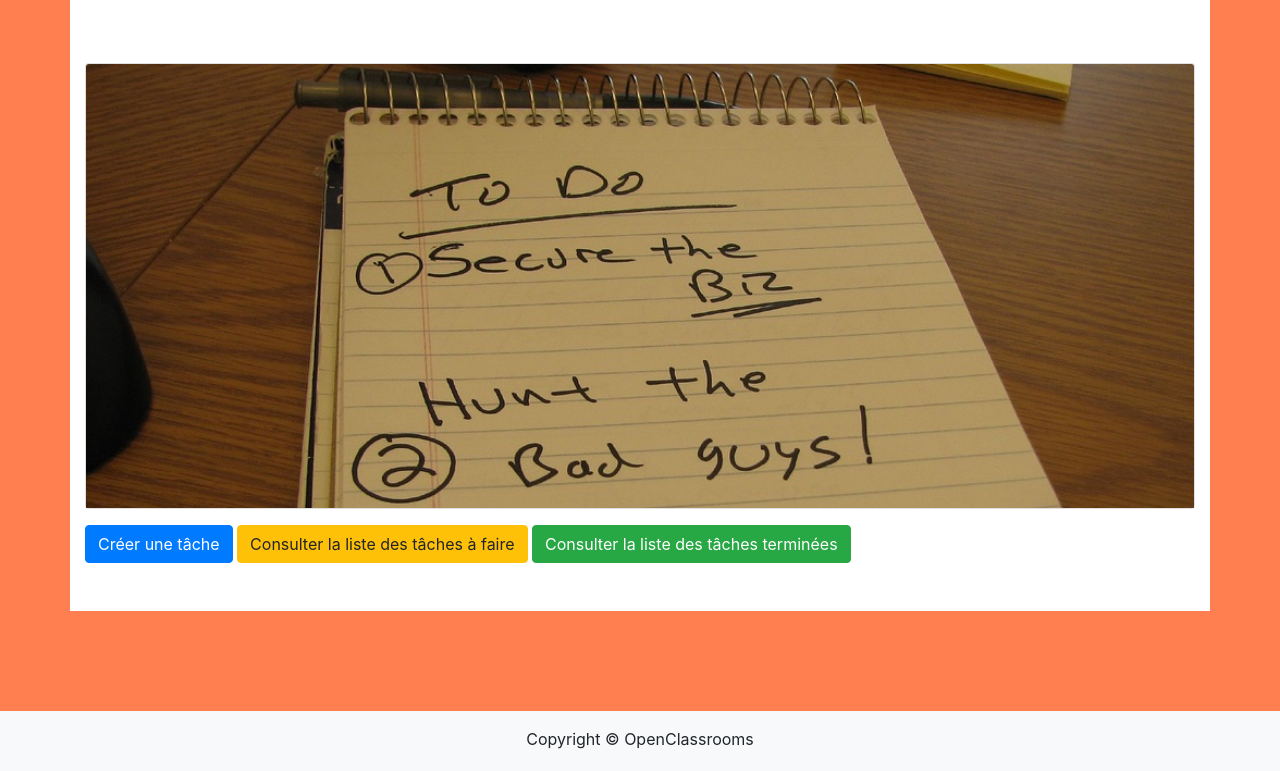
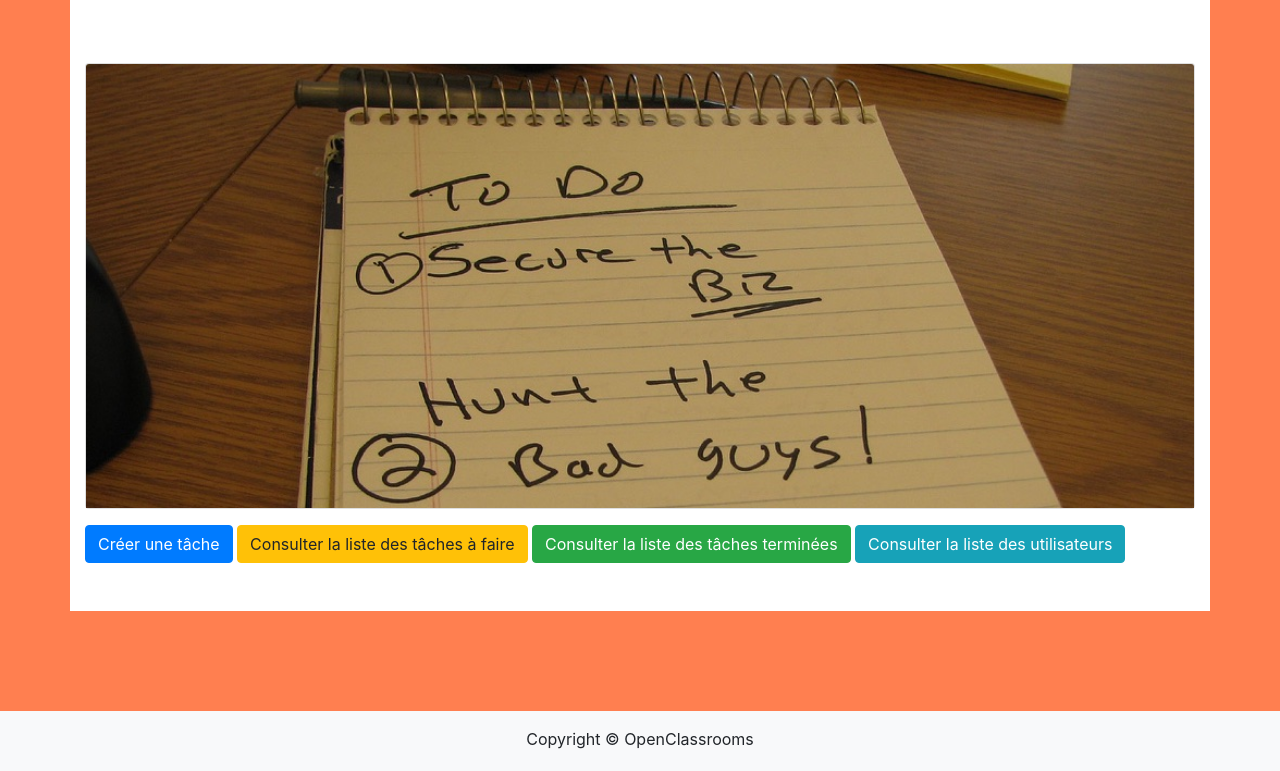
Before and after one commit to Beskargam/Project8_PhpUnit, a Symfony app: template templates/default/index.html.twig in a window 1280 px wide. Shown: the part 79-850 px from the top of the page. Run offline with Twig, Linux system fonts and the light colour scheme; the template is opened without the code that fills it, so the values that code supplies are empty; some libraries are stand-ins or nearby versions.

Commit message:
add link on index to access users list

```diff
--- a/templates/default/index.html.twig
+++ b/templates/default/index.html.twig
@@ -22,6 +22,8 @@
                     Consulter la liste des tâches à faire</a>
                 <a href="{{ path('finish_task_list') }}" class="btn btn-success">
                     Consulter la liste des tâches terminées</a>
+                <a href="{{ path('user_list') }}" class="btn btn-info">
+                    Consulter la liste des utilisateurs</a>
             </div>
         </div>
     </section>
```
